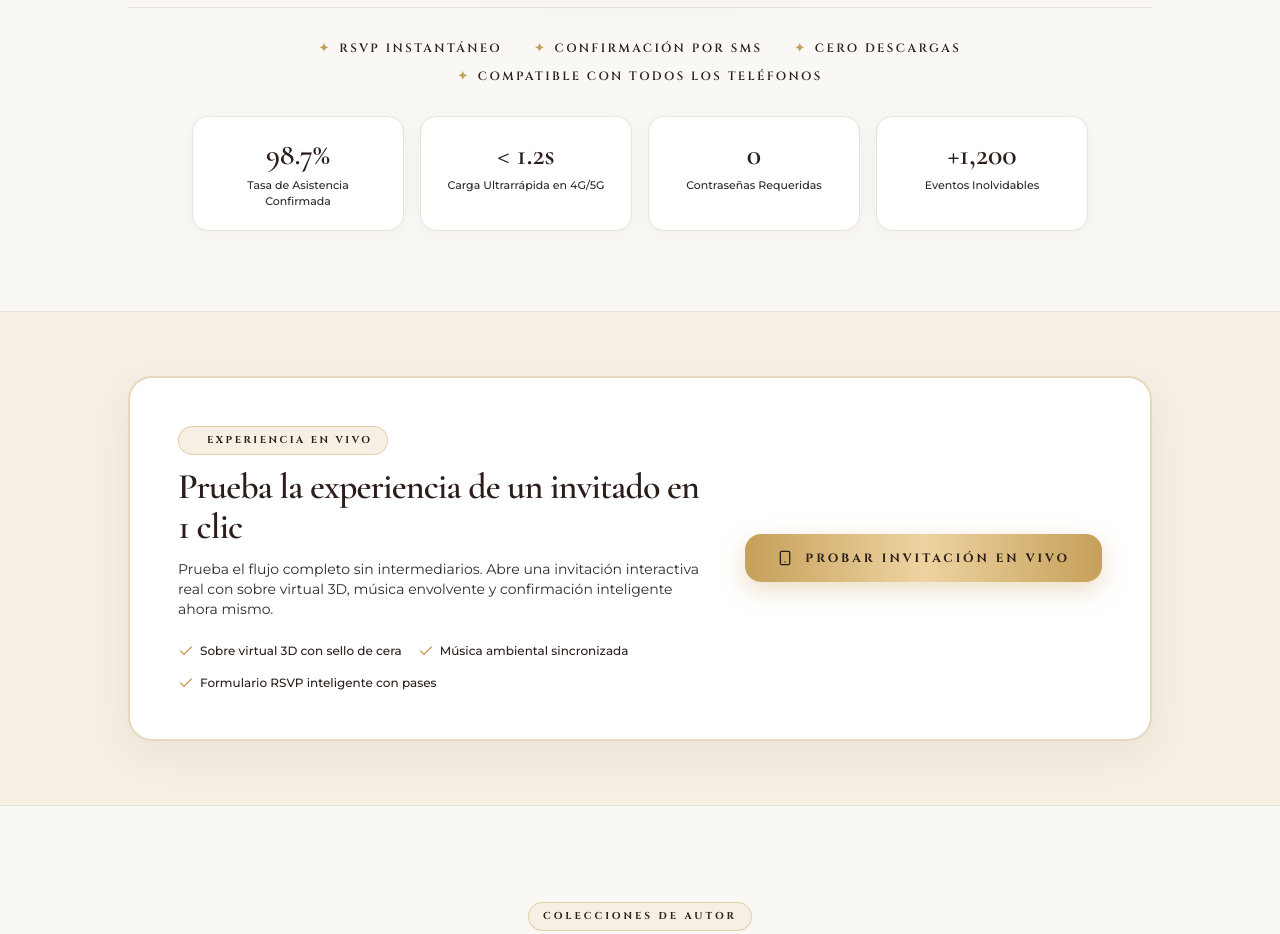
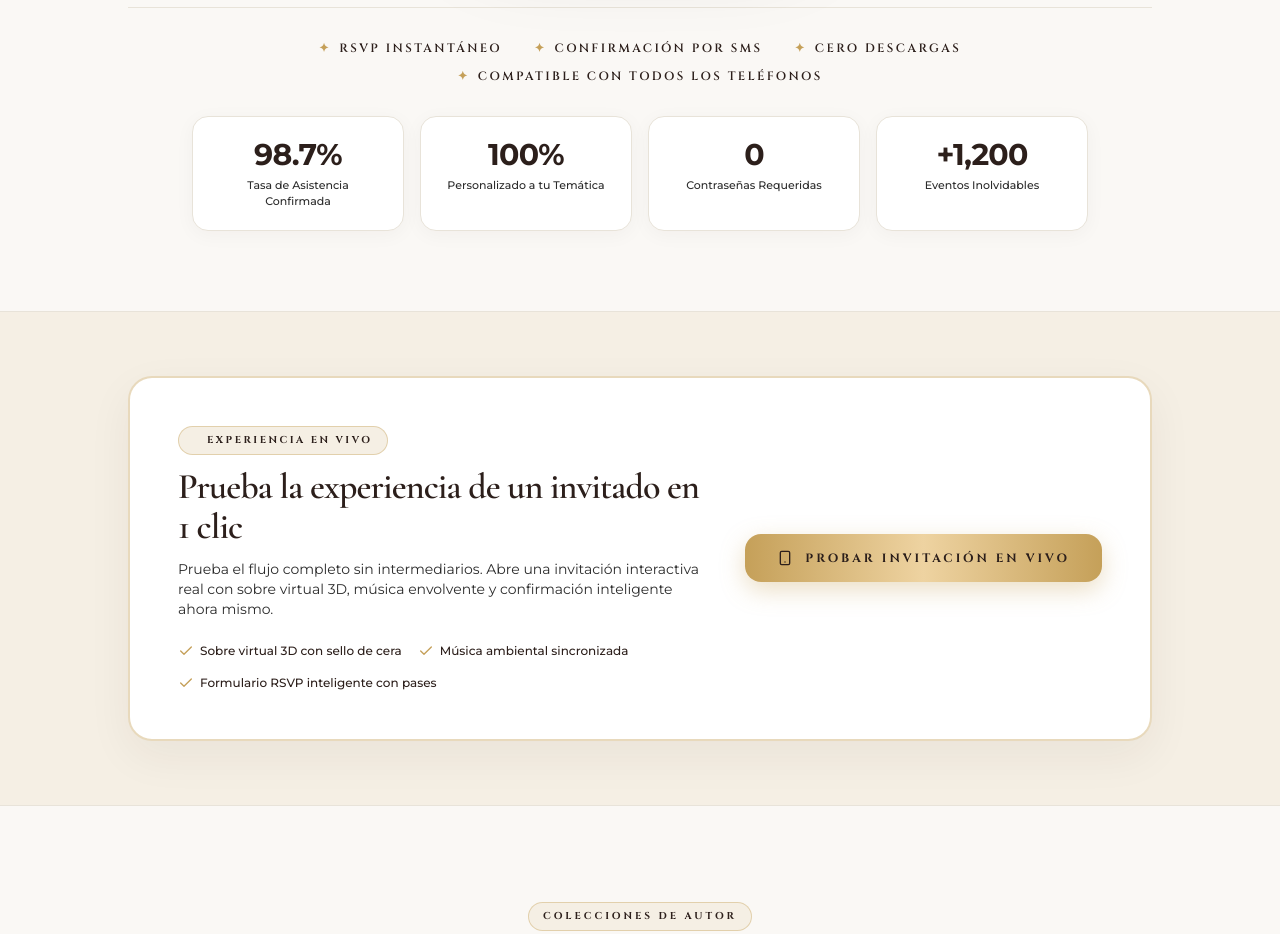
Before and after one commit to sk8benji/LuminaVite, a Next.js app: page / in a window 1280 px wide. Shown: the part 1440-2374 px from the top of the page. Built offline with nearby package versions, Linux system fonts and the light colour scheme; a web font is replaced by a local one.

Commit message:
feat(hero): replace technical metric with buyer personalization and use Montserrat font for numbers

```diff
--- a/src/app/page.tsx
+++ b/src/app/page.tsx
@@ -226,7 +226,7 @@ export default function HomePage() {
                   key={idx}
                   className="p-5 rounded-2xl bg-white border border-[#E8E3D9] shadow-[0_4px_20px_rgba(44,31,27,0.04)] text-center"
                 >
-                  <div className="font-serif-roman text-2xl sm:text-3xl font-bold text-[#2C1F1B]">
+                  <div className="font-['Montserrat'] text-2xl sm:text-3xl font-bold text-[#2C1F1B] tracking-tight">
                     {m.value}
                   </div>
                   <div className="font-['Montserrat'] text-[11px] text-[#2B2B2B] mt-1 font-medium">
--- a/src/lib/home-translations.ts
+++ b/src/lib/home-translations.ts
@@ -172,7 +172,7 @@ export const translations: Record<Language, HomeTranslations> = {
       ],
       metrics: [
         { value: "98.7%", label: "Tasa de Asistencia Confirmada" },
-        { value: "< 1.2s", label: "Carga Ultrarrápida en 4G/5G" },
+        { value: "100%", label: "Personalizado a tu Temática" },
         { value: "0", label: "Contraseñas Requeridas" },
         { value: "+1,200", label: "Eventos Inolvidables" },
       ],
@@ -460,7 +460,7 @@ export const translations: Record<Language, HomeTranslations> = {
       ],
       metrics: [
         { value: "98.7%", label: "Confirmed Guest Attendance" },
-        { value: "< 1.2s", label: "Ultra-fast 4G/5G Load Time" },
+        { value: "100%", label: "Tailored to Your Theme" },
         { value: "0", label: "Passwords Required" },
         { value: "+1,200", label: "Celebrated Events" },
       ],
```
